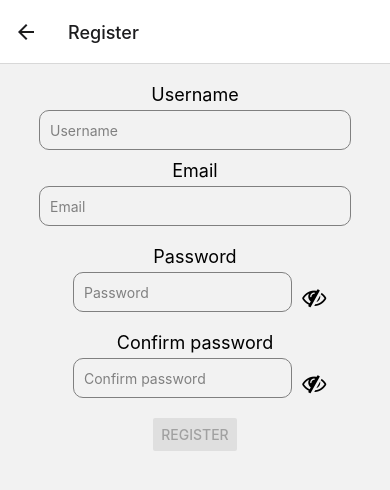
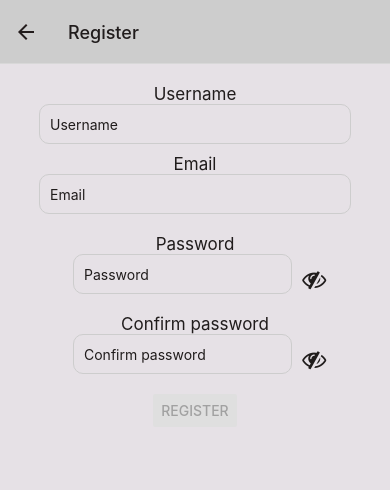
Before and after one commit to rubengomes8/HappyMouth, a React Native app: screen /Register in a window 390 px wide. Shown: the top 490 px of the page. Built offline with nearby package versions, Linux system fonts and the light colour scheme.

Commit message:
update login and register screen colors

```diff
--- a/src/components/PasswordInput.jsx
+++ b/src/components/PasswordInput.jsx
@@ -8,6 +8,12 @@ import {
 } from "react-native";
 import Icon from "react-native-vector-icons/FontAwesome";
 
+// themes
+import { useTheme } from '../contexts/ThemeContext';
+import darkStyles from '../styles/dark';
+import lightStyles from '../styles/light';
+import { darkThemeColors, lightThemeColors } from "../styles/colors.js";
+
 const PasswordInput = ({
   placeholder,
   password,
@@ -15,14 +21,17 @@ const PasswordInput = ({
   isPasswordVisible,
   setPasswordVisible,
 }) => {
+  const { isDarkMode, toggleTheme } = useTheme();
+
   return (
     <View style={styles.container}>
-      <Text style={styles.label}>{placeholder}</Text>
+      <Text style={isDarkMode ? {...darkStyles.backgroundMediumText, textAlign: "center"} : {...lightStyles.backgroundMediumText, textAlign: "center"}}>{placeholder}</Text>
       <View style={styles.inputContainer}>
         <TextInput
-          style={styles.input}
+          style={isDarkMode ? darkStyles.input : lightStyles.input}
           placeholder={placeholder}
-          placeholderTextColor="gray"
+          placeholderTextColor={isDarkMode ? darkThemeColors.onSurface : lightThemeColors.onSurface}
+          color={isDarkMode ? darkThemeColors.onSurface : lightThemeColors.onSurface}
           secureTextEntry={!isPasswordVisible}
           onChangeText={setPassword}
           autoCapitalize="none"
@@ -42,7 +51,7 @@ const PasswordInput = ({
             <Icon
               name={isPasswordVisible ? "eye" : "eye-slash"}
               size={24}
-              color="black"
+              color={isDarkMode ? darkThemeColors.onBackground : lightThemeColors.onBackground}
             />
           </View>
         </TouchableOpacity>
--- a/src/screens/LoginScreen.jsx
+++ b/src/screens/LoginScreen.jsx
@@ -1,4 +1,4 @@
-import React, { useState } from "react";
+import React, { useState, useEffect } from "react";
 import { View, Text, TextInput, StyleSheet, Button } from "react-native";
 import { useNavigation } from "@react-navigation/native";
 import AsyncStorage from "@react-native-async-storage/async-storage";
@@ -6,13 +6,28 @@ import AsyncStorage from "@react-native-async-storage/async-storage";
 import PasswordInput from "../components/PasswordInput.jsx";
 import { loginUser } from "../api/authApi.js";
 
+// themes
+import { useTheme } from '../contexts/ThemeContext';
+import darkStyles from '../styles/dark';
+import lightStyles from '../styles/light';
+import { darkThemeColors, lightThemeColors } from "../styles/colors.js";
+
 const LoginScreen = () => {
+  const { isDarkMode, toggleTheme } = useTheme();
+
   const [username, setUsername] = useState("");
   const [password, setPassword] = useState("");
   const [isPasswordVisible, setPasswordVisible] = useState(false);
 
   // NAVIGATION
   const navigation = useNavigation();
+
+  useEffect(() => {
+    navigation.setOptions({
+      headerStyle: { backgroundColor: isDarkMode ? darkThemeColors.surface : lightThemeColors.surface },
+      headerTintColor: isDarkMode ? darkThemeColors.onSurface : lightThemeColors.onSurface,
+    });
+  }, [isDarkMode]);
 
   const handleSignUpPress = () => {
     navigation.navigate("Register");
@@ -29,18 +44,18 @@ const LoginScreen = () => {
       setPassword("");
       navigation.navigate("MainTabsScreen");
     } catch (error) {
-      //   console.log(error);
       alert("Login failed");
     }
   }
 
   return (
-    <View style={styles.container}>
-      <Text style={styles.label}>Username</Text>
+    <View style={ isDarkMode ? darkStyles.registerScreenView : lightStyles.registerScreenView}>
+      <Text style={isDarkMode ? darkStyles.backgroundMediumText : lightStyles.backgroundMediumText}>Username</Text>
       <TextInput
-        style={styles.input}
+        style={isDarkMode ? darkStyles.input : lightStyles.input}
         placeholder="Username"
-        placeholderTextColor="gray"
+        placeholderTextColor={isDarkMode ? darkThemeColors.onSurface : lightThemeColors.onSurface}
+        color={isDarkMode ? darkThemeColors.onSurface : lightThemeColors.onSurface}
         onChangeText={setUsername}
         autoCapitalize="none"
       />
--- a/src/screens/RegisterScreen.jsx
+++ b/src/screens/RegisterScreen.jsx
@@ -1,9 +1,15 @@
-import React, { useState } from "react";
+import React, { useState, useEffect } from "react";
 import { View, Text, TextInput, StyleSheet, Button } from "react-native";
 import { useNavigation } from "@react-navigation/native";
 
 import PasswordInput from "../components/PasswordInput.jsx";
 import { registerUser } from "../api/authApi.js";
+
+// themes
+import { useTheme } from '../contexts/ThemeContext';
+import darkStyles from '../styles/dark';
+import lightStyles from '../styles/light';
+import { darkThemeColors, lightThemeColors } from "../styles/colors.js";
 
 const checkIsEmailValid = (email) => {
   const emailPattern = /^[A-Z0-9._%+-]+@[A-Z0-9.-]+\.[A-Z]{2,}$/i;
@@ -11,6 +17,8 @@ const checkIsEmailValid = (email) => {
 };
 
 const RegisterScreen = () => {
+  const { isDarkMode, toggleTheme } = useTheme();
+
   const [username, setUsername] = useState("");
   const [password, setPassword] = useState("");
   const [isPasswordVisible, setPasswordVisible] = useState(false);
@@ -28,6 +36,13 @@ const RegisterScreen = () => {
 
   // NAVIGATION
   const navigation = useNavigation();
+
+  useEffect(() => {
+    navigation.setOptions({
+      headerStyle: { backgroundColor: isDarkMode ? darkThemeColors.surface : lightThemeColors.surface },
+      headerTintColor: isDarkMode ? darkThemeColors.onSurface : lightThemeColors.onSurface,
+    });
+  }, [isDarkMode]);
 
   async function handleRegister() {
     try {
@@ -57,20 +72,20 @@ const RegisterScreen = () => {
   };
 
   return (
-    <View style={styles.container}>
-      <Text style={styles.label}>Username</Text>
+    <View style={ isDarkMode ? darkStyles.registerScreenView : lightStyles.registerScreenView}>
+      <Text style={isDarkMode ? darkStyles.backgroundMediumText : lightStyles.backgroundMediumText}>Username</Text>
       <TextInput
-        style={styles.input}
+        style={isDarkMode ? darkStyles.input : lightStyles.input}
         placeholder="Username"
-        placeholderTextColor="gray"
+        placeholderTextColor= {isDarkMode ? darkThemeColors.onSurface : lightThemeColors.onSurface}
         onChangeText={setUsername}
         autoCapitalize="none"
       />
-      <Text style={styles.label}>Email</Text>
+      <Text style={isDarkMode ? darkStyles.backgroundMediumText : lightStyles.backgroundMediumText}>Email</Text>
       <TextInput
-        style={styles.input}
+        style={isDarkMode ? darkStyles.input : lightStyles.input}
         placeholder="Email"
-        placeholderTextColor="gray"
+        placeholderTextColor= {isDarkMode ? darkThemeColors.onSurface : lightThemeColors.onSurface}
         onChangeText={handleEmailChange}
         autoCapitalize="none"
       />
@@ -111,17 +126,9 @@ export default RegisterScreen;
 const styles = StyleSheet.create({
   container: {
     flex: 1,
+    backgroundColor: darkThemeColors.background,
     alignItems: "center",
     marginTop: 20,
-  },
-  input: {
-    width: "80%",
-    height: 40,
-    borderColor: "gray",
-    borderWidth: 1,
-    borderRadius: 10,
-    marginBottom: 10,
-    paddingLeft: 10,
   },
   label: {
     fontSize: 18,
--- a/src/styles/dark.js
+++ b/src/styles/dark.js
@@ -23,6 +23,18 @@ const darkStyles = StyleSheet.create({
     alignItems: "center",
     justifyContent: "center",
     zIndex: -1,
+  },
+  registerScreenView: {
+    paddingTop: 20,
+    flex: 1,
+    alignItems: "center",
+    backgroundColor: darkThemeColors.background,
+  },
+  loginScreenView: {
+    paddingTop: 20,
+    flex: 1,
+    alignItems: "center",
+    backgroundColor: darkThemeColors.background,
   },
 
   // rows
@@ -168,6 +180,17 @@ const darkStyles = StyleSheet.create({
     padding: 5,
     borderRadius: 5,
   },
+
+   // inputs
+   input: {
+    width: "80%",
+    height: 40,
+    borderColor: darkThemeColors.surface,
+    borderWidth: 1,
+    borderRadius: 10,
+    marginBottom: 10,
+    paddingLeft: 10,
+  },
 });
 
 export default darkStyles;
--- a/src/styles/light.js
+++ b/src/styles/light.js
@@ -22,6 +22,12 @@ const lightStyles = StyleSheet.create({
     alignItems: "center",
     justifyContent: "center",
     zIndex: -1,
+  },
+  registerScreenView: {
+    paddingTop: 20,
+    flex: 1,
+    alignItems: "center",
+    backgroundColor: lightThemeColors.background,
   },
 
   // small text
@@ -166,6 +172,17 @@ const lightStyles = StyleSheet.create({
     padding: 5,
     borderRadius: 5,
   },
+
+  // inputs
+  input: {
+    width: "80%",
+    height: 40,
+    borderColor: lightThemeColors.surface,
+    borderWidth: 1,
+    borderRadius: 10,
+    marginBottom: 10,
+    paddingLeft: 10,
+  },
 });
 
 export default lightStyles;
```
